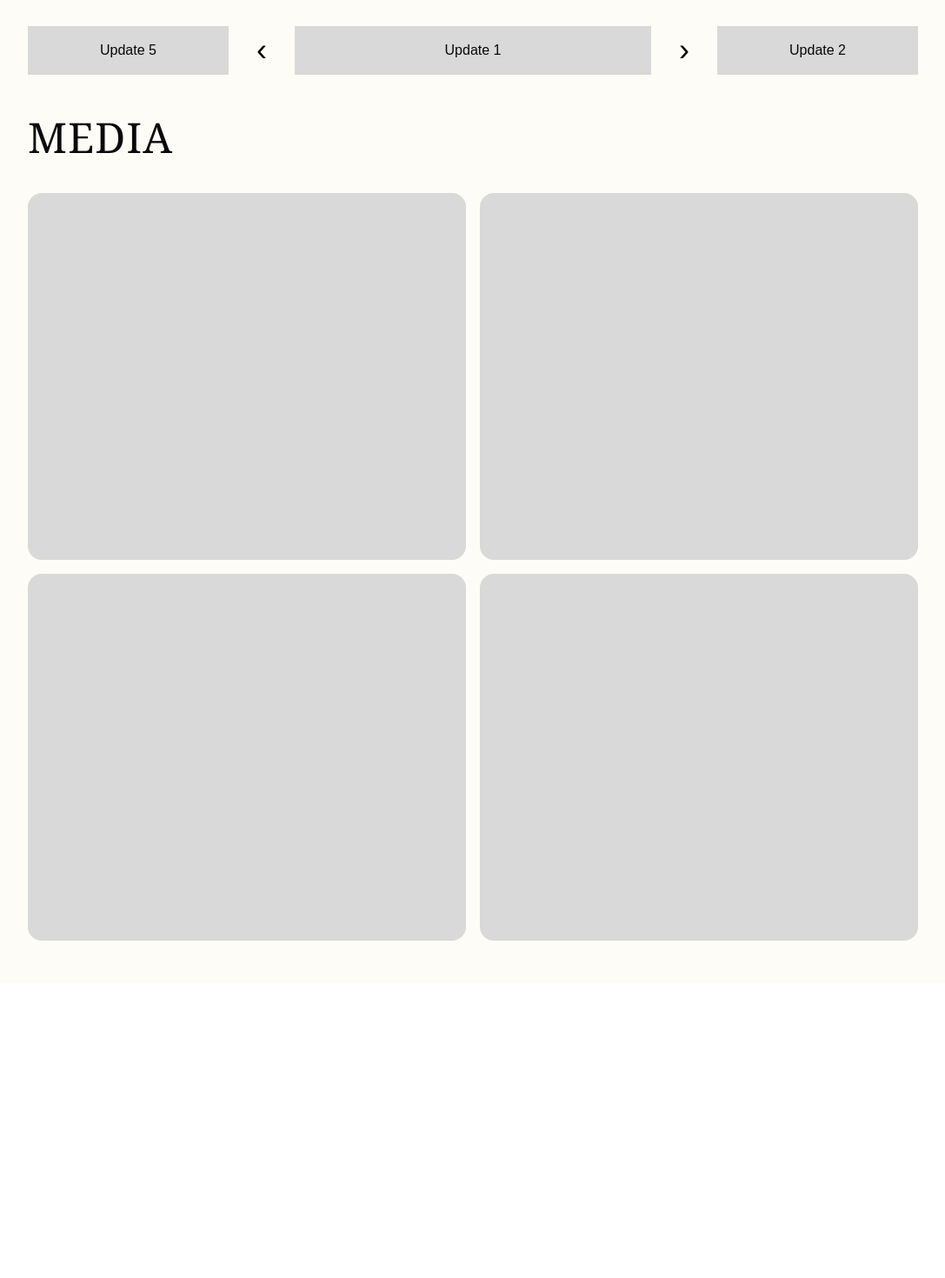
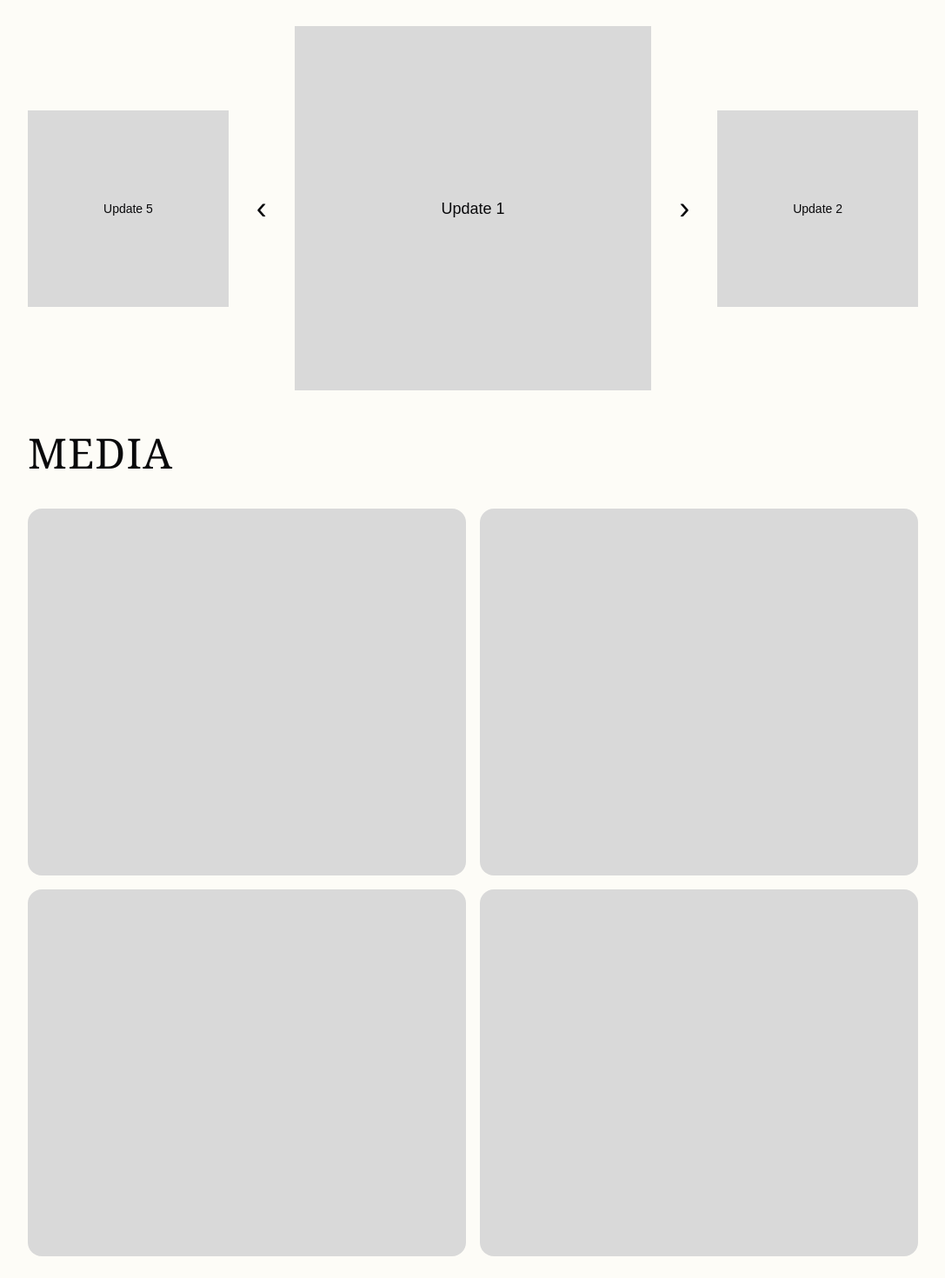
Before and after one commit to CSES-Dev/runway-ave, a Next.js app: page /blog in a window 1280 px wide. Shown: the part 860-2330 px from the top of the page at 87% size, without its empty margins (96-1183 px from the left). Before the commit the page ends 1990 px from the top, so only its background shows below. Built offline with nearby package versions, Linux system fonts and the light colour scheme.

Commit message:
Made media into components and fixed updates

```diff
--- /dev/null
+++ b/app/blog/Media.tsx
@@ -0,0 +1,12 @@
+import React from 'react';
+
+interface MediaProps {
+  className?: string;
+  children?: React.ReactNode;
+}
+
+const Media: React.FC<MediaProps> = ({ className, children }) => {
+  return <div className={`bg-[#D9D9D9] h-[422px] rounded-2xl transition-transform duration-300 hover:scale-[1.02] ${className || ''}`}>{children}</div>;
+};
+
+export default Media;
--- a/app/blog/Updates.tsx
+++ b/app/blog/Updates.tsx
@@ -6,7 +6,7 @@ interface UpdatesProps {
 }
 
 const Updates: React.FC<UpdatesProps> = ({ className, children }) => {
-  return <div className={`bg-[#D9D9D9] transition-all duration-300 flex items-center justify-center text-center p-4 text-sm${className || ''}`}>{children}</div>;
+  return <div className={`bg-[#D9D9D9] transition-all duration-300 ${className || ''}`}>{children}</div>;
 };
 
 export default Updates;
--- a/app/blog/page.tsx
+++ b/app/blog/page.tsx
@@ -2,6 +2,7 @@
 import { useState } from "react";
 import Updates from './Updates';
 import Announcement from './Announcement';
+import Media from './Media';
 
 const updateContents = [
   "Update 1",
@@ -49,7 +50,7 @@ export default function BlogPage() {
 
                         {/* Previous slide */}
                         <Updates
-                            className="h-[226px] w-[234px]"
+                            className="h-[226px] w-[234px] flex items-center justify-center text-center p-4 text-sm"
                         >
                             {get(-1)}
                         </Updates>
@@ -64,7 +65,7 @@ export default function BlogPage() {
 
                         {/* Active slide */}
                         <Updates
-                            className="h-[419px] w-[416px]"
+                            className="h-[419px] w-[416px] flex items-center justify-center text-center p-6 text-lg"
                         >
                             {get(0)}
                         </Updates>
@@ -79,7 +80,7 @@ export default function BlogPage() {
 
                         {/* Next slide */}
                         <Updates
-                            className="h-[226px] w-[234px]"
+                            className="h-[226px] w-[234px] flex items-center justify-center text-center p-4 text-sm"
                         >
                             {get(1)}
                         </Updates>
@@ -89,10 +90,10 @@ export default function BlogPage() {
                 <section className="space-y-10">
                     <h1 className="text-5xl font-serif tracking-wide">MEDIA</h1>
                     <div className="grid grid-cols-2 gap-[16px]">
-                        <div className="h-[422px] bg-[#D9D9D9] rounded-2xl"></div>
-                        <div className="h-[422px] bg-[#D9D9D9] rounded-2xl"></div>
-                        <div className="h-[422px] bg-[#D9D9D9] rounded-2xl"></div>
-                        <div className="h-[422px] bg-[#D9D9D9] rounded-2xl"></div>
+                        <Media />
+                        <Media />
+                        <Media />
+                        <Media />
                     </div>
                 </section>
             </div>
```
